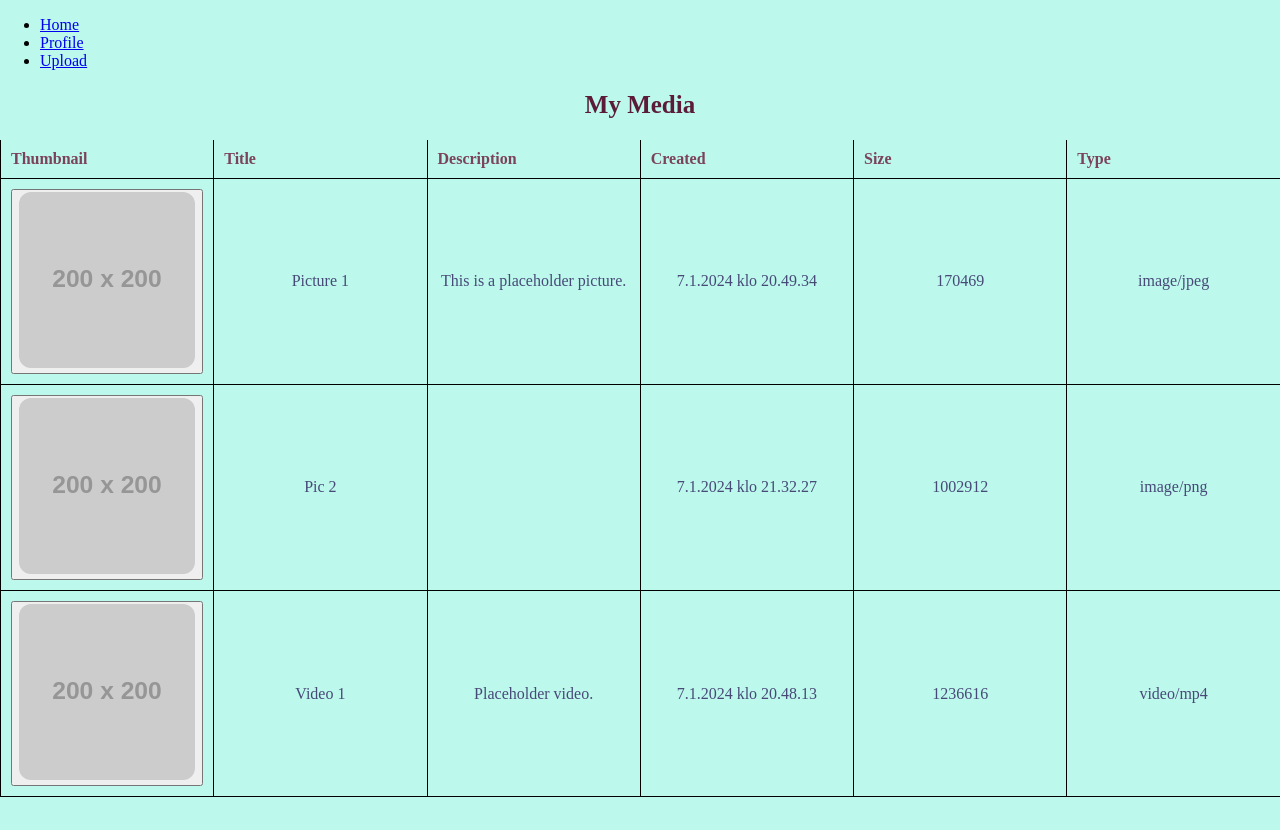
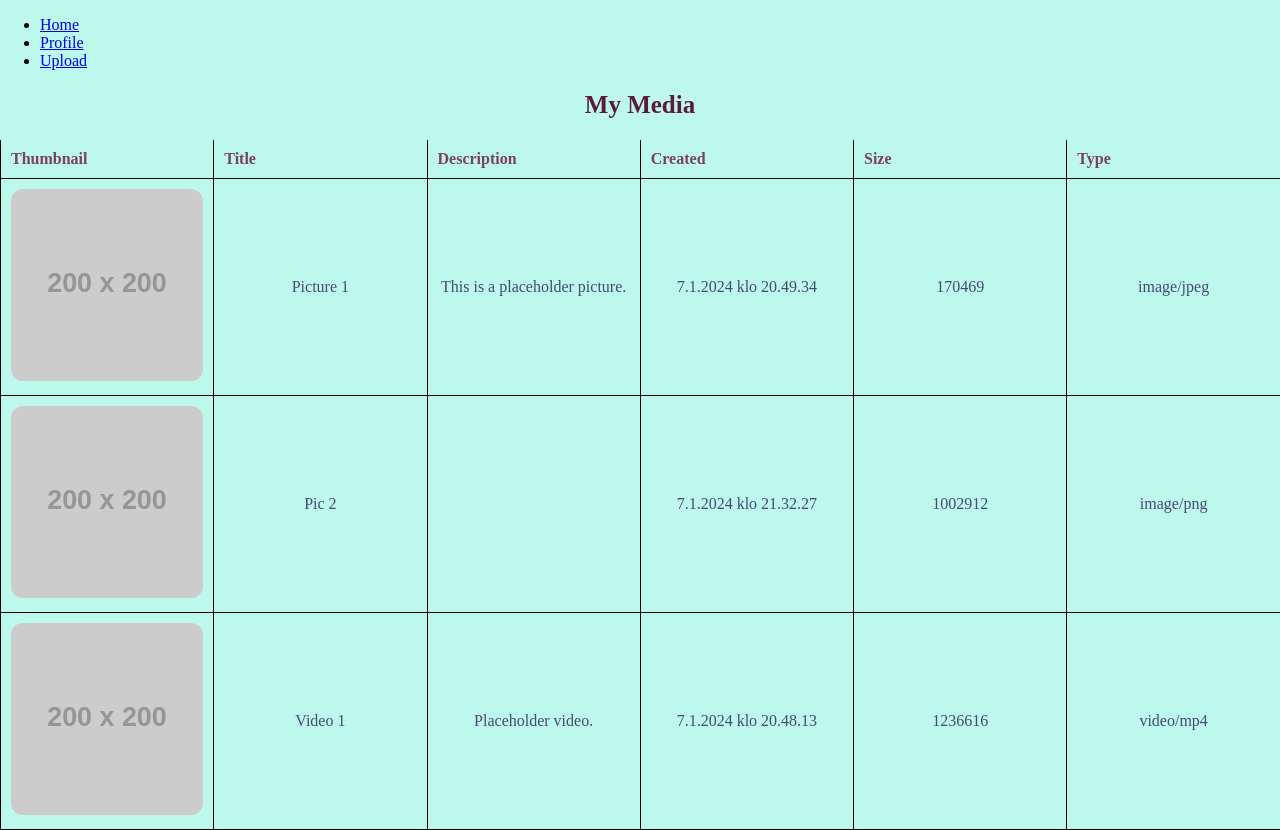
Before and after one commit to ellechka/week-4-course-webdevelopment, a React (Vite) app: page / in a window 1280 px wide. Built offline with nearby package versions, Linux system fonts and the light colour scheme; a web font is replaced by a local one.

Commit message:
Added Link to Single view in MediaRow.jsx

```diff
--- a/src/components/MediaRow.jsx
+++ b/src/components/MediaRow.jsx
@@ -1,13 +1,13 @@
 import PropTypes from 'prop-types';
+import {Link} from "react-router";
 
-const MediaRow = (props) => {
-  const {item, setSelectedItem} = props;
+const MediaRow = ({item}) => {
   return (
       <tr>
         <td>
-          <button type="button" onClick={() => setSelectedItem(item)}>
+          <Link to="/single" state={item}>
             <img src={item.thumbnail} alt={item.title} />
-          </button>
+          </Link>
         </td>
         <td>{item.title}</td>
         <td>{item.description}</td>
@@ -28,7 +28,6 @@ MediaRow.propTypes = {
     filesize: PropTypes.number,
     media_type: PropTypes.string,
   }).isRequired,
-  setSelectedItem: PropTypes.func.isRequired,
 };
 
 export default MediaRow;
```
